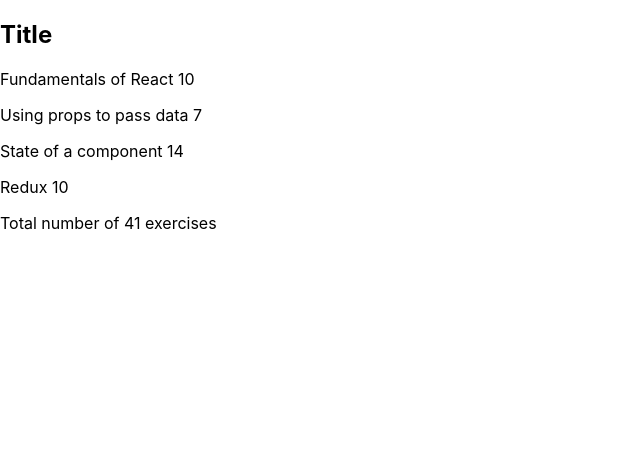
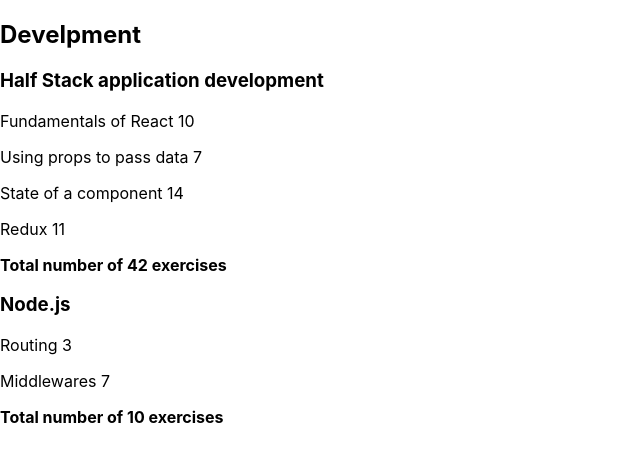
Before and after one commit to chiragvasoya/FullStockopen2, a React (Create React App) app: page / in a window 1280 px wide. Shown: the top 462 px of the page, without its empty margins (0-640 px from the left). Built offline with nearby package versions, Linux system fonts and the light colour scheme.

Commit message:
Completed last part

```diff
--- a/src/App.js
+++ b/src/App.js
@@ -2,9 +2,10 @@
 
 
 const App = () => {
-  const course = {
+  const courses = [
+    {
+      name: 'Half Stack application development',
       id: 1,
-    name: 'Title',
       parts: [
         {
           name: 'Fundamentals of React',
@@ -23,15 +24,34 @@
         },
         {
           name: 'Redux',
-        exercises: 10,
+          exercises: 11,
           id: 4
+        }
+      ]
     },
-
+    {
+      name: 'Node.js',
+      id: 2,
+      parts: [
+        {
+          name: 'Routing',
+          exercises: 3,
+          id: 1
+        },
+        {
+          name: 'Middlewares',
+          exercises: 7,
+          id: 2
+        }
       ]
     }
+  ]
 
   return (
-    <Course course={course} />
+    <>
+    <h2>Develpment</h2>
+    <Course courses={courses} />
+    </>
   )
 }
 
--- a/src/components/Course.js
+++ b/src/components/Course.js
@@ -1,12 +1,18 @@
 import Header from './Header';
 import Content from './Content';
 
-const Course = ({course}) => {
+const Course = ({courses}) => {
 
     return (
       <div>
-        <Header name={course.name} />
-         <Content contents={course.parts} />
+
+          {  courses.map(course =>
+              <>
+             <Header key={course.id+'header'} name={course.name} />
+             <Content key={course.id+'content'} contents={course.parts} />
+             </>)
+          }
+
       </div>
     )
   }
--- a/src/components/Header.js
+++ b/src/components/Header.js
@@ -1,7 +1,7 @@
 
 const Header = ({name}) => {
     return (
-        <h2>{name}</h2>
+        <h3>{name}</h3>
     );
 }
 
--- a/src/components/Total.js
+++ b/src/components/Total.js
@@ -2,7 +2,7 @@
 const Total = ({total}) => {
 
     return (
-        <p>Total number of {total} exercises </p>
+        <strong>Total number of {total} exercises </strong>
     )
 }
 
```
Lines whose indentation alone changed are shown as unchanged.
